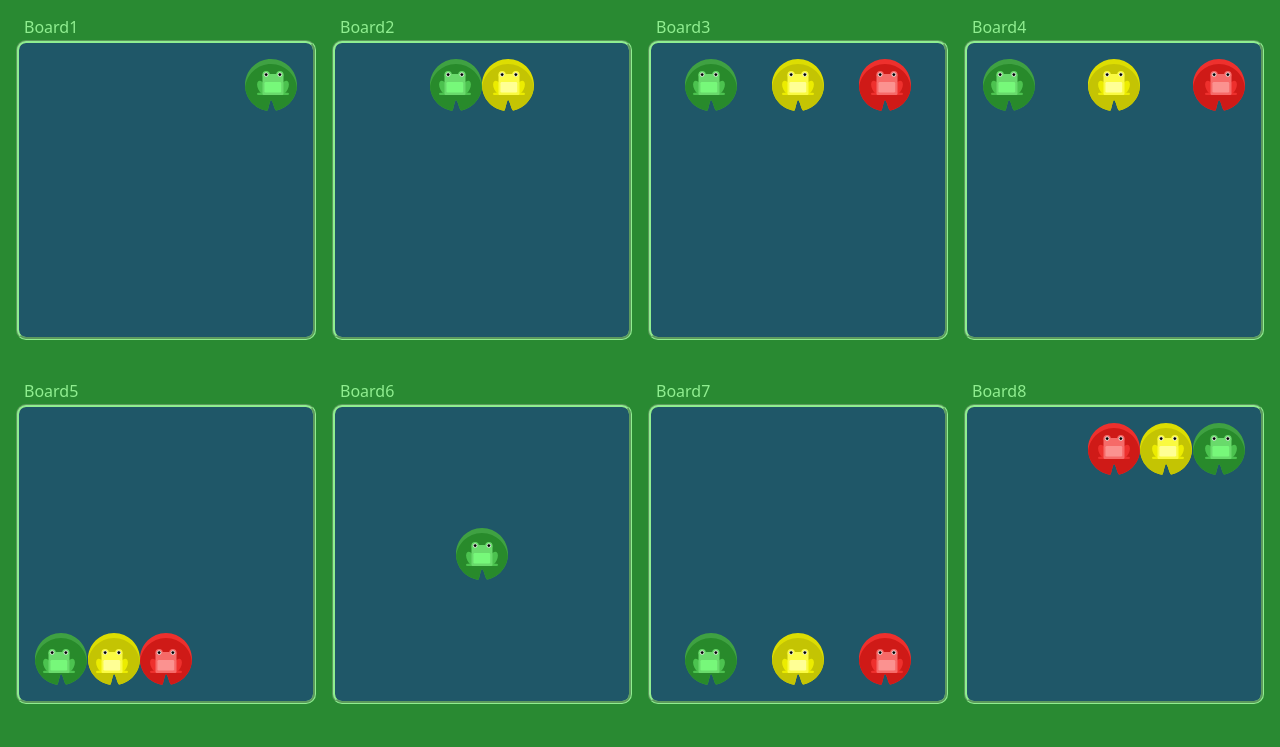
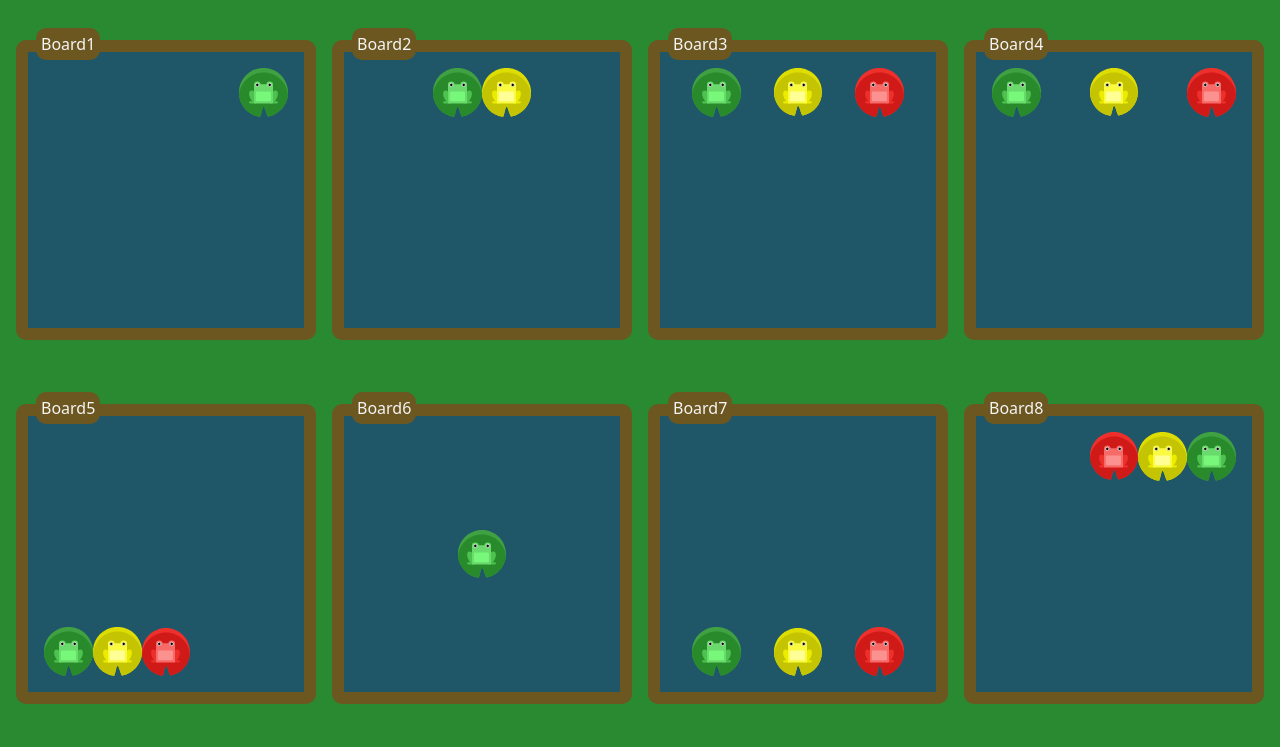
Before and after one commit to Fhurai/AFPA_CDA_web, a plain HTML site: page 8.FlexLayout/index.html in a window 1280 px wide. Shown: the top 747 px of the page. Drawn offline with Linux system fonts and the light colour scheme.

Commit message:
normalisation css FlexLayout with GridLayout.

```diff
--- a/8.FlexLayout/index.css
+++ b/8.FlexLayout/index.css
@@ -11,20 +11,23 @@ body {
 .board {
     position: relative;
     top: 0;
-    width: 50vw;
-    height: 50vw;
     min-width: 300px;
     min-height: 300px;
     max-width: 10vh;
     max-height: 10vh;
     margin: 2rem auto;
+    border: 12px solid #6D5720;
+    border-radius: 10px;
 }
 
 .board::before {
     content: attr(id);
     position: absolute;
     z-index: 30;
-    color: lightgreen;
+    color: whitesmoke;
+    background-color: #6D5720;
+    padding: 5px;
+    border-radius: 10px;
     margin: -1.5rem 0.5rem;
     text-transform: capitalize;
     font-family: system-ui;
@@ -47,10 +50,7 @@ body {
 
 .background {
     z-index: 10;
-    border-radius: 10px;
     background-color: #1F5768;
-    border-color: lightgreen;
-    border-style: groove;
 }
 
 .lilypad,
```
